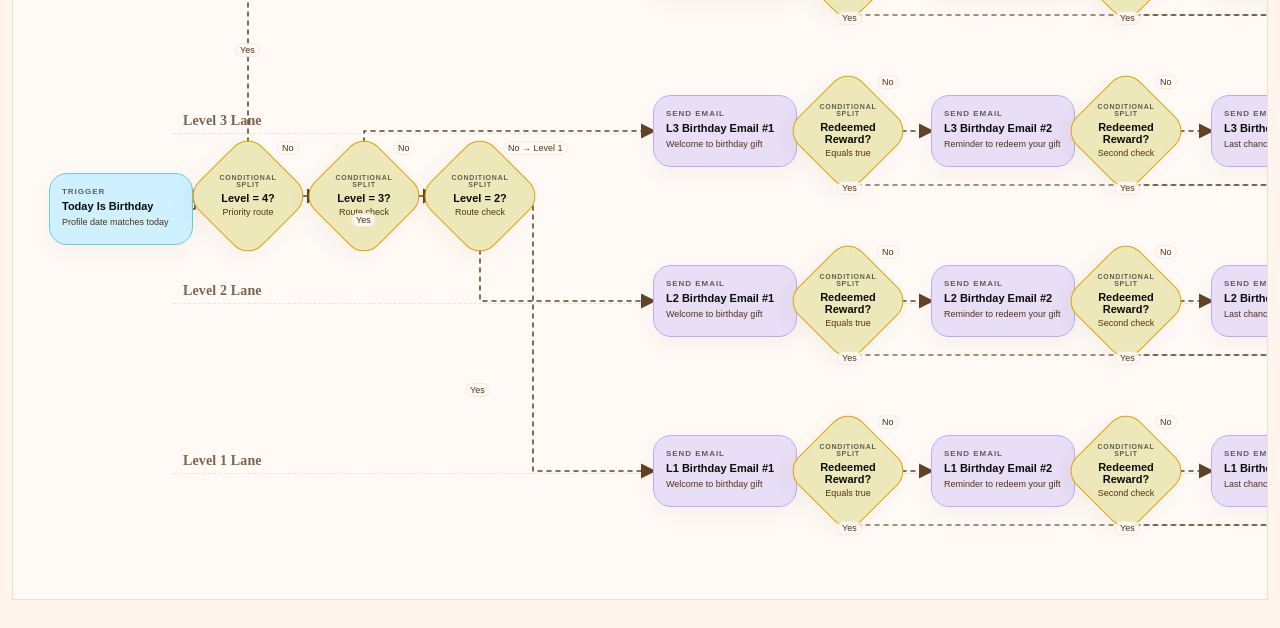
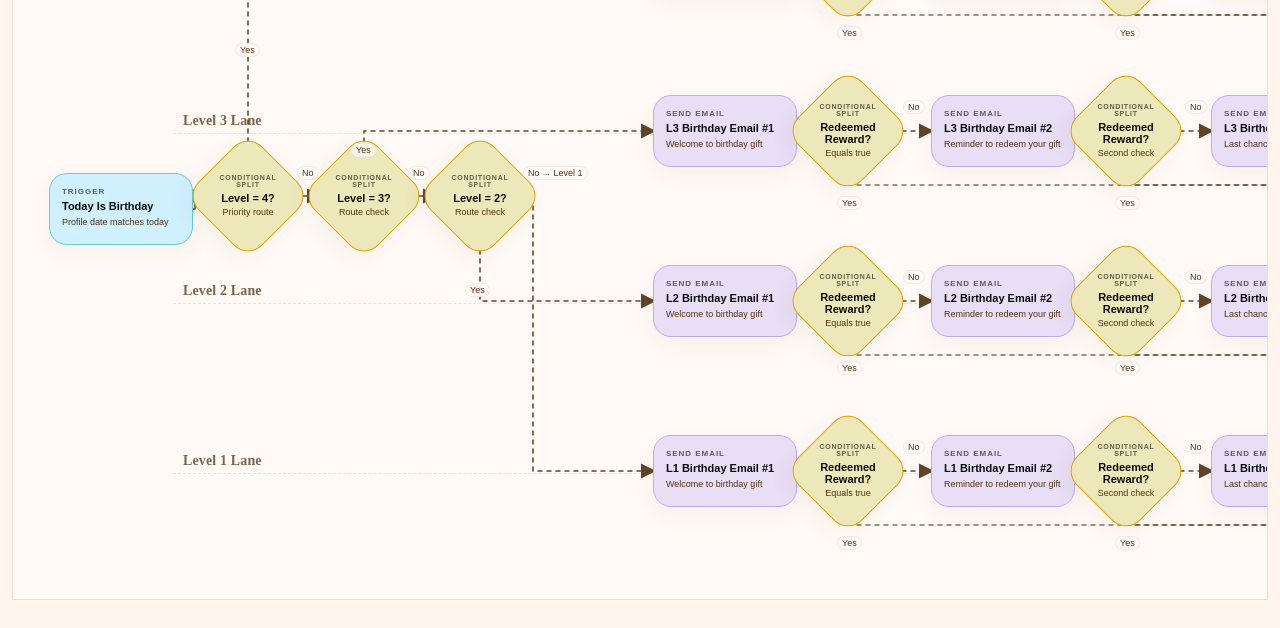
Before and after one commit to Japdjb/iKou-Repository---Loyalty, a plain HTML site: page assets/programs/loyalty/birthday-series.html in a window 1280 px wide. Shown: the part 172-800 px from the top of the page. Drawn offline with Linux system fonts and the light colour scheme.

Commit message:
Update birthday-series.html

```diff
--- a/assets/programs/loyalty/birthday-series.html
+++ b/assets/programs/loyalty/birthday-series.html
@@ -431,8 +431,7 @@
         <div class="title-wrap">
           <h1>Birthday Series</h1>
           <p>
-            Editorial-style automation map showing birthday routing, tier-level branching,
-            reward-reminder logic, and a shared finish rail for clean internal documentation.
+            Birthday routing, tier-level branching & reward-reminder logic for clean internal documentation.
           </p>
         </div>
 
@@ -839,33 +838,33 @@
         </svg>
 
         <!-- EDGE LABELS -->
-        <div class="edge-label" style="left:264px; top:300px;">No</div>
-        <div class="edge-label" style="left:380px; top:300px;">No</div>
-        <div class="edge-label" style="left:490px; top:300px;">No → Level 1</div>
+        <div class="edge-label" style="left:284px; top:325px;">No</div>
+        <div class="edge-label" style="left:395px; top:325px;">No</div>
+        <div class="edge-label" style="left:510px; top:325px;">No → Level 1</div>
 
         <div class="edge-label" style="left:222px; top:202px;">Yes</div>
-        <div class="edge-label" style="left:338px; top:372px;">Yes</div>
-        <div class="edge-label" style="left:452px; top:542px;">Yes</div>
+        <div class="edge-label" style="left:338px; top:302px;">Yes</div>
+        <div class="edge-label" style="left:452px; top:442px;">Yes</div>
 
-        <div class="edge-label" style="left:864px; top:64px;">No</div>
-        <div class="edge-label" style="left:1142px; top:64px;">No</div>
-        <div class="edge-label" style="left:824px; top:170px;">Yes</div>
-        <div class="edge-label" style="left:1102px; top:170px;">Yes</div>
+        <div class="edge-label" style="left:890px; top:89px;">No</div>
+        <div class="edge-label" style="left:1172px; top:89px;">No</div>
+        <div class="edge-label" style="left:824px; top:185px;">Yes</div>
+        <div class="edge-label" style="left:1102px; top:185px;">Yes</div>
 
-        <div class="edge-label" style="left:864px; top:234px;">No</div>
-        <div class="edge-label" style="left:1142px; top:234px;">No</div>
-        <div class="edge-label" style="left:824px; top:340px;">Yes</div>
-        <div class="edge-label" style="left:1102px; top:340px;">Yes</div>
+        <div class="edge-label" style="left:890px; top:259px;">No</div>
+        <div class="edge-label" style="left:1172px; top:259px;">No</div>
+        <div class="edge-label" style="left:824px; top:355px;">Yes</div>
+        <div class="edge-label" style="left:1102px; top:355px;">Yes</div>
 
-        <div class="edge-label" style="left:864px; top:404px;">No</div>
-        <div class="edge-label" style="left:1142px; top:404px;">No</div>
-        <div class="edge-label" style="left:824px; top:510px;">Yes</div>
-        <div class="edge-label" style="left:1102px; top:510px;">Yes</div>
+        <div class="edge-label" style="left:890px; top:429px;">No</div>
+        <div class="edge-label" style="left:1172px; top:429px;">No</div>
+        <div class="edge-label" style="left:824px; top:520px;">Yes</div>
+        <div class="edge-label" style="left:1102px; top:520px;">Yes</div>
 
-        <div class="edge-label" style="left:864px; top:574px;">No</div>
-        <div class="edge-label" style="left:1142px; top:574px;">No</div>
-        <div class="edge-label" style="left:824px; top:680px;">Yes</div>
-        <div class="edge-label" style="left:1102px; top:680px;">Yes</div>
+        <div class="edge-label" style="left:890px; top:599px;">No</div>
+        <div class="edge-label" style="left:1172px; top:599px;">No</div>
+        <div class="edge-label" style="left:824px; top:695px;">Yes</div>
+        <div class="edge-label" style="left:1102px; top:695px;">Yes</div>
       </div>
     </div>
   </div>
```
